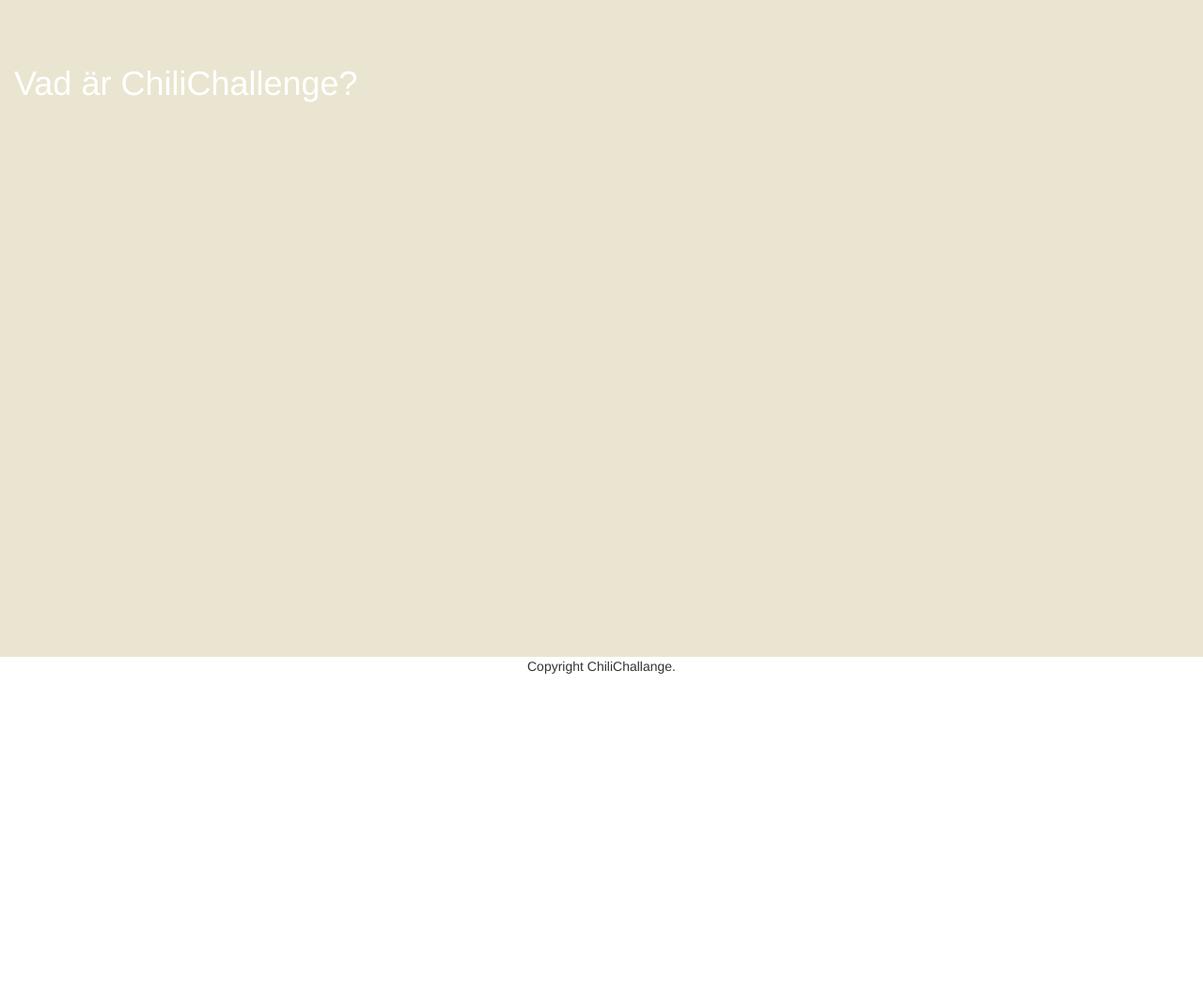
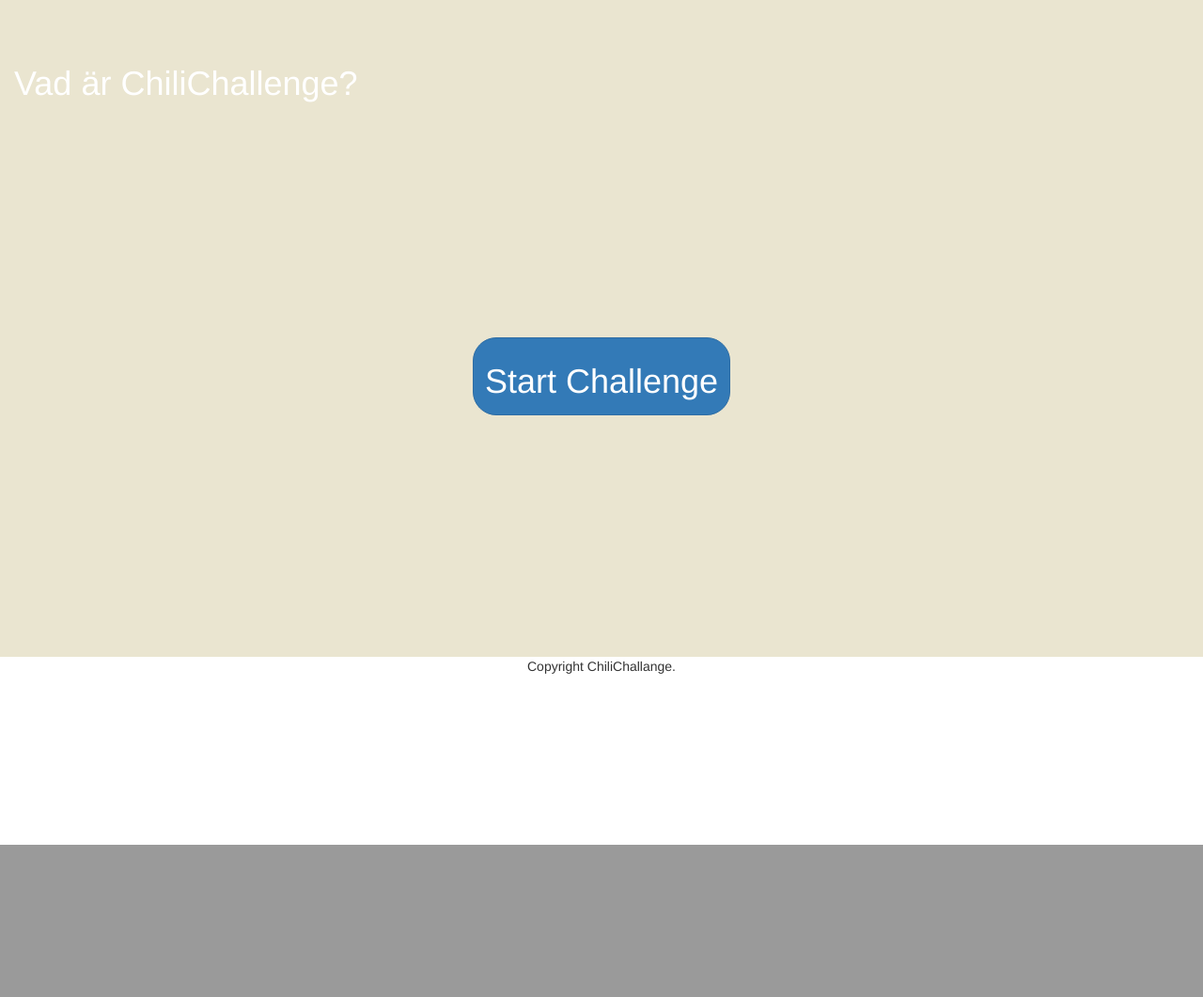
Before and after one commit to linusgalen/chilichallenge, a Flask app: page / in a window 1280 px wide. Shown: the part 786-1847 px from the top of the page at 94% size. After the commit the page ends 1685 px from the top, so only its background shows below. Run offline with Flask 2, Linux system fonts and the light colour scheme; some libraries are stand-ins or nearby versions.

Commit message:
improved foot

```diff
--- a/app/static/base.css
+++ b/app/static/base.css
@@ -1,25 +1,3 @@
-
-/*#thenavbar{*/
-    /*background-color: transparent;*/
-    /*border: 0px;*/
-/*}*/
-
-/*#test {*/
-     /*opacity: 1;*/
-/*}*/
-
-/*body {*/
-    /*position: relative;*/
-/*}*/
-
-
-
-
-
-#chl_btn{
-    margin-top: 250px;
-    border-radius: 25px;
-}
 
 #home {
     padding-top: 50px;
@@ -35,12 +13,21 @@
     background-color: #eae5d0;
 }
 
+#chl_btn{
+    margin-top: 250px;
+    border-radius: 25px;
+}
 
+#the_end {
+    height: 200px;
+    background-color: #0000;
+    text-align: center
+}
 
 body{
     margin: 0px;
     padding: 0px;
-    min-height: 2500px;
+    /*min-height: 2500px;*/
 
 }
 .navbar-info {
--- a/app/templates/index.html
+++ b/app/templates/index.html
@@ -17,6 +17,8 @@
 
     <div id="about" class="container-fluid">
         <h1>Vad är ChiliChallenge?</h1>
+
+     <a href="/checkout"><button id="chl_btn" class="btn btn-large btn-primary center-block" type="button"> <h1> Start Challenge </h1></button></a>
     </div>
 
 
```
